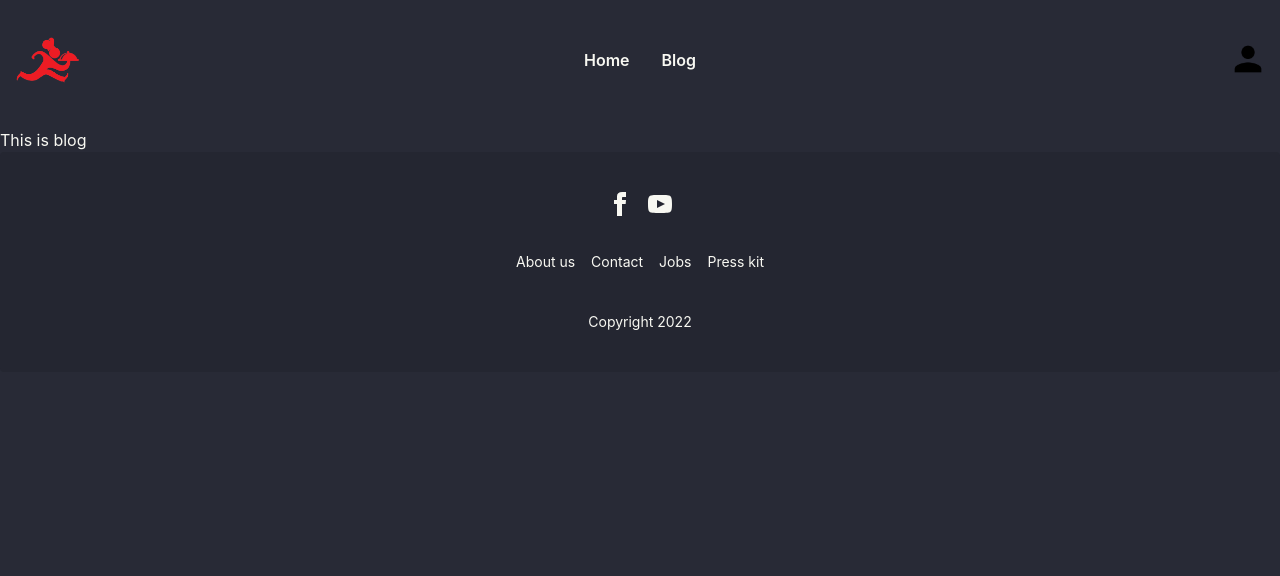
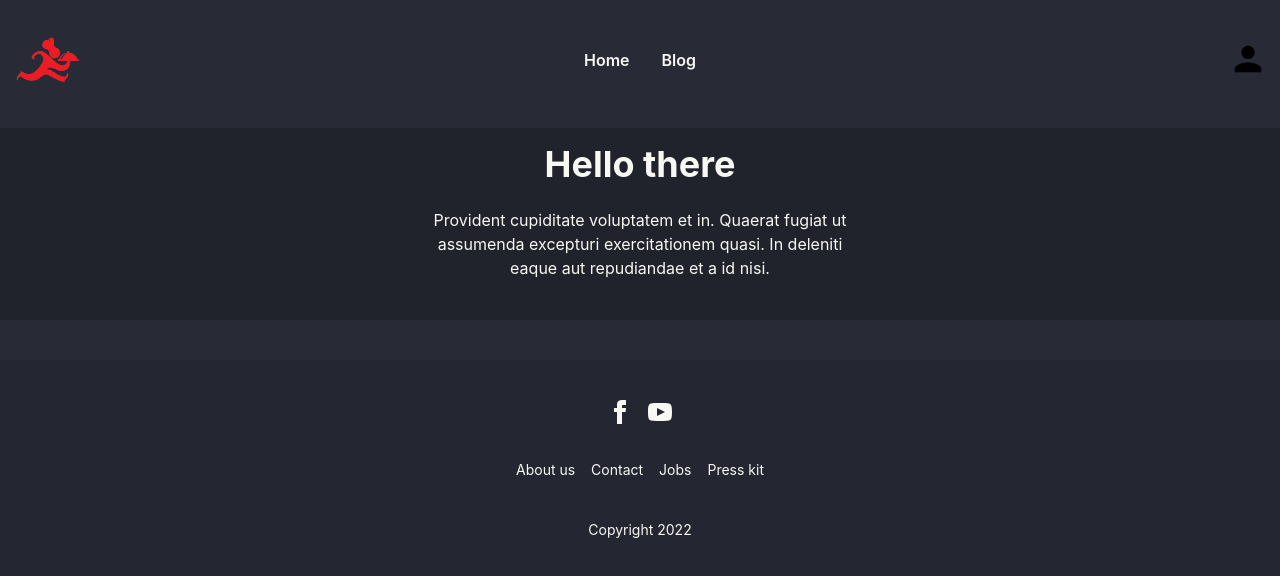
Before and after one commit to MinhajurRahmanCIS/foodie-service-client-side, a React (Create React App) app: page /blog in a window 1280 px wide. Shown: the top 576 px of the page. Built offline with nearby package versions, Linux system fonts and the light colour scheme; no server answers.

Commit message:
react-photo-view  added

```diff
--- a/package.json
+++ b/package.json
@@ -11,6 +11,7 @@
     "react": "^18.2.0",
     "react-dom": "^18.2.0",
     "react-icons": "^4.6.0",
+    "react-photo-view": "^1.2.3",
     "react-router-dom": "^6.4.3",
     "react-scripts": "5.0.1",
     "react-toastify": "^9.1.1",
--- a/src/Pages/Blog/Blog.js
+++ b/src/Pages/Blog/Blog.js
@@ -3,7 +3,14 @@ import React from 'react';
 const Blog = () => {
     return (
         <div>
-            <h2>This is blog</h2>
+            <div className="hero bg-base-300 mb-10">
+                <div className="hero-content text-center">
+                    <div className="max-w-md">
+                        <h1 className="text-4xl font-bold">Hello there</h1>
+                        <p className="py-6">Provident cupiditate voluptatem et in. Quaerat fugiat ut assumenda excepturi exercitationem quasi. In deleniti eaque aut repudiandae et a id nisi.</p>
+                    </div>
+                </div>
+            </div>
         </div>
     );
 };
--- a/src/Pages/Home/ServiceDisplay/ServiceDisplay.js
+++ b/src/Pages/Home/ServiceDisplay/ServiceDisplay.js
@@ -1,6 +1,7 @@
 import React, { useEffect, useState } from 'react';
 import { Link } from 'react-router-dom';
-
+import 'react-photo-view/dist/react-photo-view.css';
+import { PhotoProvider, PhotoView } from 'react-photo-view';
 const ServiceDisplay = () => {
 
     const [services, setServices] = useState([]);
@@ -14,13 +15,19 @@ const ServiceDisplay = () => {
     return (
         <div className='mb-10'>
             <div className='text-center mb-8'>
-                <p className="text-4xl font-bold text-accent">Service</p>
+                <p className="text-4xl font-bold text-indigo-300">Service</p>
                 <h2 className="text-5xl font-semibold">Our Foodie Service</h2>
             </div>
             <div className='grid gap-6 grid-cols-1 md:grid-cols-2 lg:grid-cols-3'>
                 {
                     services.map(service => <div key={service._id} className="card card-compact w-96 bg-base-100 shadow-xl">
-                        <figure><img src={service.img} alt="service" /></figure>
+                        <figure>
+                            <PhotoProvider>
+                                <PhotoView src={service.img}>
+                                    <img src={service.img} alt="" />
+                                </PhotoView>
+                            </PhotoProvider>
+                        </figure>
                         <div className="card-body">
                             <h2 className="card-title">{service.title}</h2>
                             <p className='text-2xl text-indigo-400 font-semibold'>Price: ${service.price} </p>
--- a/src/Pages/Services/Services.js
+++ b/src/Pages/Services/Services.js
@@ -1,6 +1,7 @@
 import React, { useEffect, useState } from 'react';
 import { Link } from 'react-router-dom';
-
+import 'react-photo-view/dist/react-photo-view.css';
+import { PhotoProvider, PhotoView } from 'react-photo-view';
 const Services = () => {
     const [services, setServices] = useState([]);
     console.log(services)
@@ -17,7 +18,13 @@ const Services = () => {
             <div className='grid gap-6 grid-cols-1 md:grid-cols-2 lg:grid-cols-3'>
                 {
                     services.map(service => <div key={service._id} className="card card-compact w-96 bg-base-100 shadow-xl">
-                            <figure><img src={service.img} alt="service" /></figure>
+                        <figure>
+                            <PhotoProvider>
+                                <PhotoView src={service.img}>
+                                    <img src={service.img} alt="" />
+                                </PhotoView>
+                            </PhotoProvider>
+                        </figure>
                         <div className="card-body">
                             <h2 className="card-title">{service.title}</h2>
                             <p className='text-2xl text-indigo-400 font-semibold'>Price: ${service.price} </p>
```
Also changed, not shown: 1 other file (tests, documents, lock files or other folders). Lines whose indentation alone changed are shown as unchanged.
